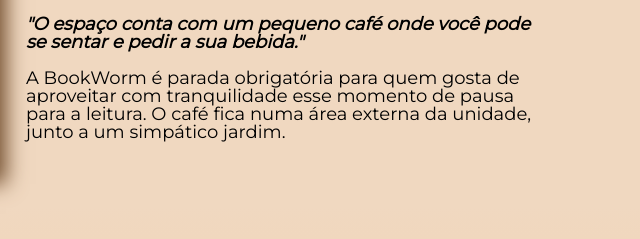
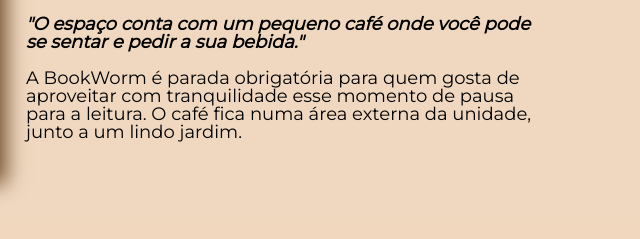
Before and after one commit to ellenjuliaa/bookworm, a plain HTML site: page index.html in a window 1280 px wide. Shown: the part 535-774 px from the top of the page, 574-1214 px from the left. Drawn offline with Linux system fonts and the light colour scheme.

Commit message:
alteração no texto

```diff
--- a/index.html
+++ b/index.html
@@ -34,7 +34,7 @@
 
                 <p id="missao"><em><strong>"O espaço conta com um pequeno café onde você pode se sentar e pedir a sua bebida."</strong></em></p>
 
-                <p>A BookWorm é parada obrigatória para quem gosta de aproveitar com tranquilidade esse momento de pausa para a leitura. O café fica numa área externa da unidade, junto a um simpático jardim.</p>
+                <p>A BookWorm é parada obrigatória para quem gosta de aproveitar com tranquilidade esse momento de pausa para a leitura. O café fica numa área externa da unidade, junto a um lindo jardim.</p>
             </section>
 
             <section class="mapa">
```
